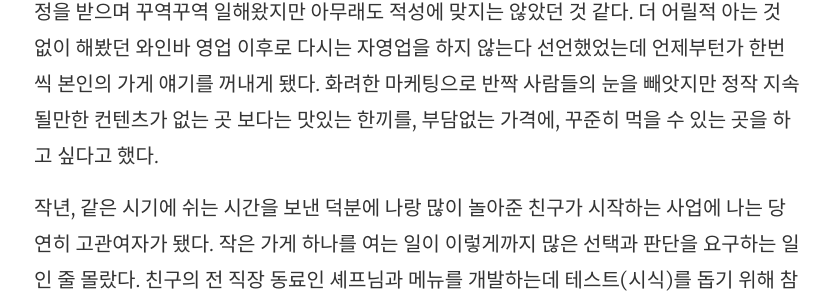
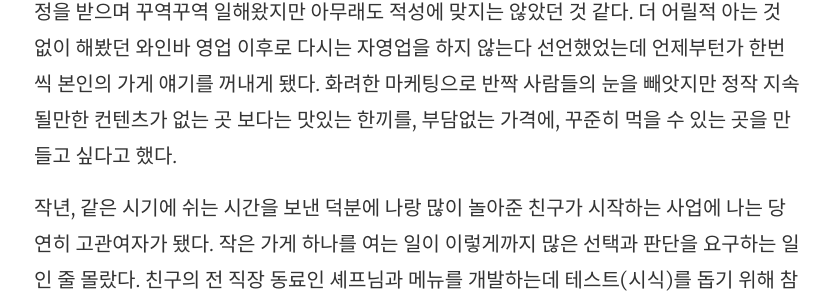
Before and after one commit to joyeon/joyeon.github.io, a Jekyll site: the page built from _posts/2026-01-22-part-time-job.md, in a window 1280 px wide and 900 px high, scrolled down 308 px. Shown: the part 441-741 px from the top of the window, without its empty margins (222-1052 px from the left). Built offline with Jekyll 4.4.1, drawn with Linux system fonts in a browser that asks for light colours; some of the changed text lies outside the part shown.

```diff
--- a/_posts/2026-01-22-part-time-job.md
+++ b/_posts/2026-01-22-part-time-job.md
@@ -6,7 +6,7 @@
 
 일주일에 한번 저녁 시간에 동네에 있는 우동가게의 일을 돕고 있다. 기술이 없으니 주방 일을 도울 수는 없고 주문을 받고 나온 음식을 내어주고 손님들이 먹고 나간 테이블을 정리하는 일이다. 홀 서빙 알바, 보통 또래 친구들이 아르바이트를 할 시기에 회사에서 일을 일찍 시작했기에 어릴 적에는 한번도 해본 적 없는 일인데 이제 막 40대가 된 이 시점에 하고 있다.
 
-사실 이 우동가게는 작년 10월 말 같이 사는 친구가 오픈한 곳이다. 나와 대략 25년지기인 이 친구는 본인의 커리어 중 가장 많은 시간을 항공 승무원으로 보냈다. 이후 대학로에서 와인바를 운영했고, 호텔/리조트를 거쳐 소위 힙한 것 잘 만들어내는 F&B 회사들에서 음식점을 기획하고 운영하는 일을 해왔다. SNS를 전혀 하지 않고 남들이 하는 일, 유행에도 크게 관심이 없는 친구는 매일 달라지는 트렌드에 일년에도 컨셉을 몇번이나 바꿔야 하는 업계에서 그래도 주변의 인정을 받으며 꾸역꾸역 일해왔지만 아무래도 적성에 맞지는 않았던 것 같다. 더 어릴적 아는 것 없이 해봤던 와인바 영업 이후로 다시는 자영업을 하지 않는다 선언했었는데 언제부턴가 한번씩 본인의 가게 얘기를 꺼내게 됐다. 화려한 마케팅으로 반짝 사람들의 눈을 빼앗지만 정작 지속될만한 컨텐츠가 없는 곳 보다는 맛있는 한끼를, 부담없는 가격에, 꾸준히 먹을 수 있는 곳을 하고 싶다고 했다.
+사실 이 우동가게는 작년 10월 말 같이 사는 친구가 오픈한 곳이다. 나와 대략 25년지기인 이 친구는 본인의 커리어 중 가장 많은 시간을 항공 승무원으로 보냈다. 이후 대학로에서 와인바를 운영했고, 호텔/리조트를 거쳐 소위 힙한 것 잘 만들어내는 F&B 회사들에서 음식점을 기획하고 운영하는 일을 해왔다. SNS를 전혀 하지 않고 남들이 하는 일, 유행에도 크게 관심이 없는 친구는 매일 달라지는 트렌드에 일년에도 컨셉을 몇번이나 바꿔야 하는 업계에서 그래도 주변의 인정을 받으며 꾸역꾸역 일해왔지만 아무래도 적성에 맞지는 않았던 것 같다. 더 어릴적 아는 것 없이 해봤던 와인바 영업 이후로 다시는 자영업을 하지 않는다 선언했었는데 언제부턴가 한번씩 본인의 가게 얘기를 꺼내게 됐다. 화려한 마케팅으로 반짝 사람들의 눈을 빼앗지만 정작 지속될만한 컨텐츠가 없는 곳 보다는 맛있는 한끼를, 부담없는 가격에, 꾸준히 먹을 수 있는 곳을 만들고 싶다고 했다.
 
 작년, 같은 시기에 쉬는 시간을 보낸 덕분에 나랑 많이 놀아준 친구가 시작하는 사업에 나는 당연히 고관여자가 됐다. 작은 가게 하나를 여는 일이 이렇게까지 많은 선택과 판단을 요구하는 일인 줄 몰랐다. 친구의 전 직장 동료인 셰프님과 메뉴를 개발하는데 테스트(시식)를 돕기 위해 참여한 것은 개중 가장 재미있는 일이었다. 가게를 열때 가장 중요한 상권 분석과 위치 선정은, 상권을 분석했다고 해서 알맞은 위치의 매물을 얻을 수 없다는 점에서 처음부터 기운 빠지는 일이었다. 맞춰놓은 원가율 안에서 냉동이 아닌 냉장 돈등심을 구하기 위해 스쿠터를 타고 코스트코와 마장동 육가공 공장을 돌아다녔다. 제육덮밥에 꼭 삼겹살을 써야 한다고 고집하는 친구 덕에 국내에서 유통되는 삼겹살의 돼지 품종들과 가격대를 알게됐다. 잡내 없는 냉장 삼겹살을 찾기 위해 다양한 삼겹살을 벌크로 받아 테스트하고 남은 것은 집 냉장고에 들어가 강아지들과 함께 처리해야했다. ㅎㅎ
 
```
